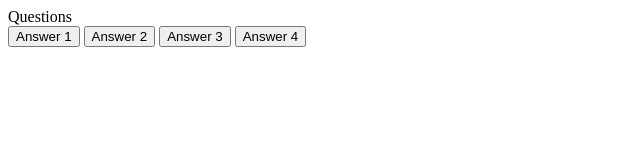
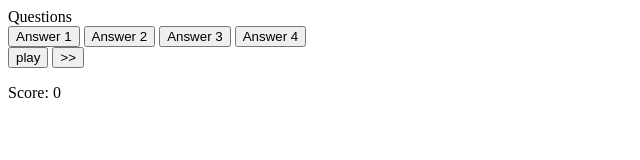
Before and after one commit to Lee-moran/IQ-Quiz-2021, a plain HTML site: page index.html in a window 1280 px wide. Shown: the whole page, without its empty margins (0-640 px from the left). Drawn offline with Linux system fonts and the light colour scheme.

Commit message:
controlls area and scoreboard added

```diff
--- a/index.html
+++ b/index.html
@@ -24,6 +24,17 @@
             </div>
         </div>
 
+        <div class="controll-Pannel">
+            <button id="start-btn" class="btn-start btn"> play </button>
+            <button id="next-btn" class="btn-next btn"> >> </button>
+        </div>
+
+        <div id="scoreboard">
+            <p class="score"> Score: <span id="correct">0</span></p>
+        </div>
+
+
+
 
 
     </body>
```
